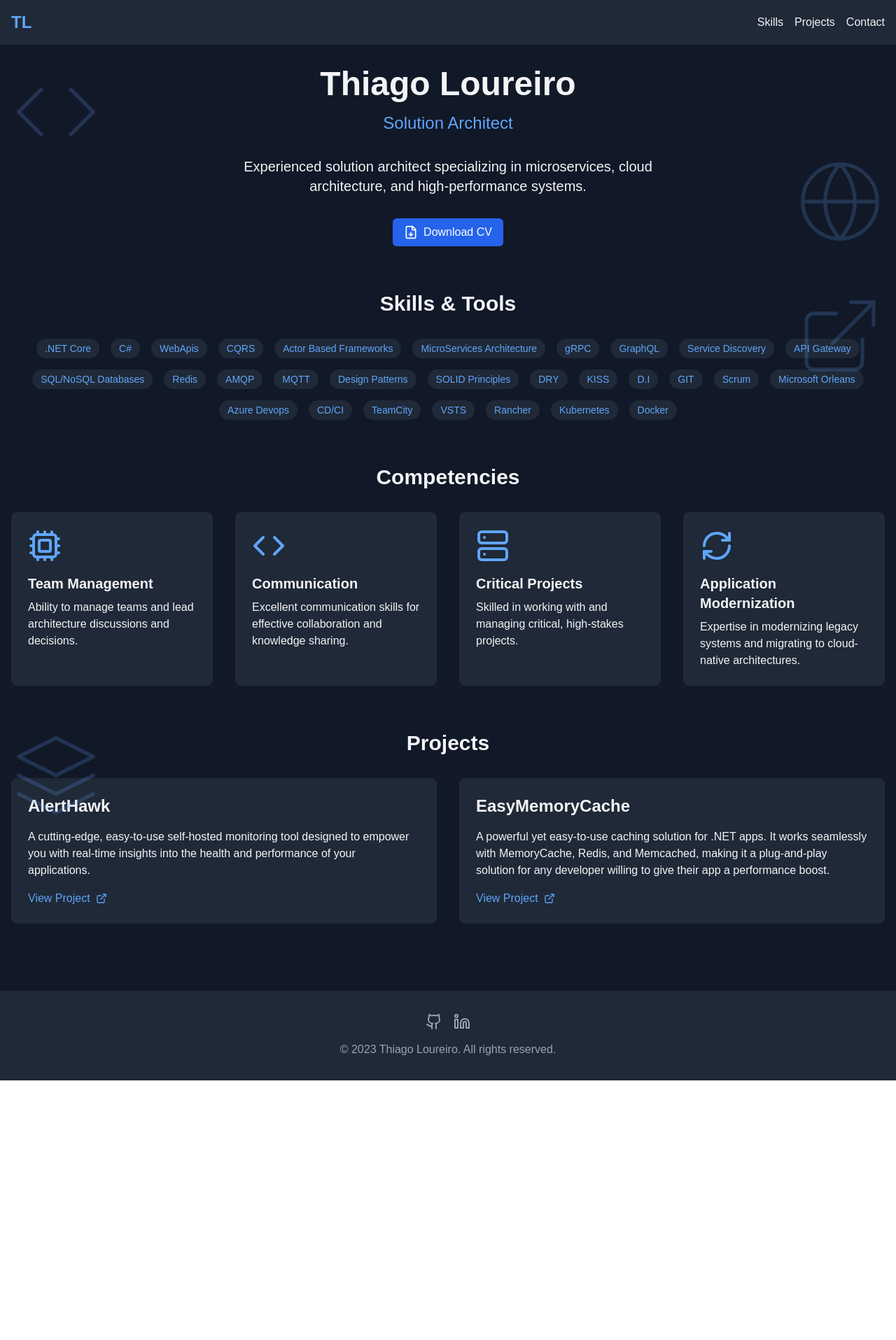
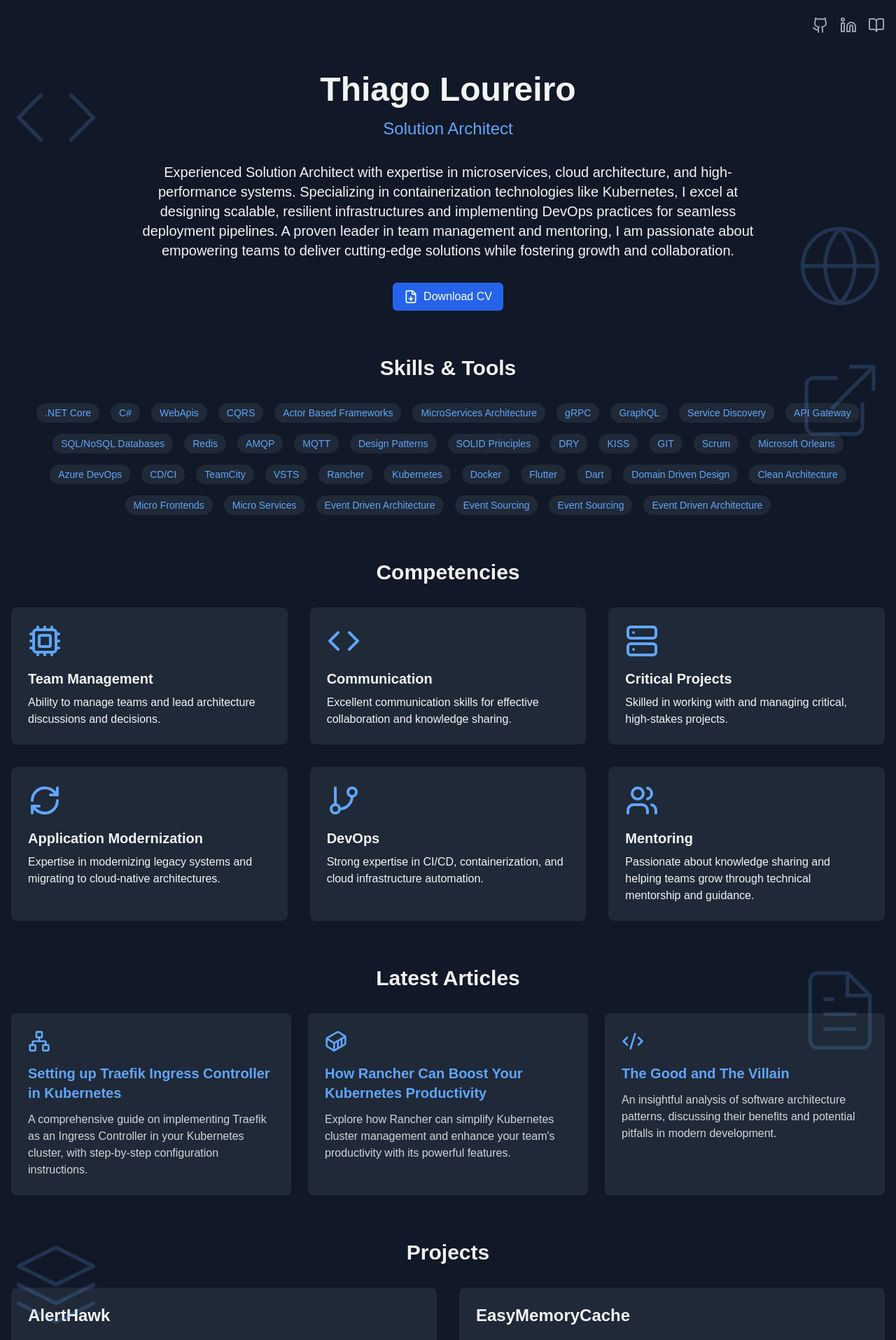
Before and after one commit to thiagoloureiro/thiagoloureiro.github.io, a Next.js app: page / in a window 1280 px wide. Shown: the top 1915 px of the page at 70% size. Before the commit the page ends 1544 px from the top, so only its background shows below. Built offline with nearby package versions, Linux system fonts and the light colour scheme.

Commit message:
new items

```diff
--- /dev/null
+++ b/app/components/ArticlesSection.tsx
@@ -0,0 +1,61 @@
+import Link from 'next/link'
+import { Network, Container, Code2 } from 'lucide-react'
+
+export default function ArticlesSection() {
+  const articles = [
+    {
+      title: "Setting up Traefik Ingress Controller in Kubernetes",
+      description: "A comprehensive guide on implementing Traefik as an Ingress Controller in your Kubernetes cluster, with step-by-step configuration instructions.",
+      url: "https://medium.com/@thiagoloureiro/setting-up-traefik-ingress-controller-in-kubernetes-2c659a2c7347",
+      icon: Network
+    },
+    {
+      title: "How Rancher Can Boost Your Kubernetes Productivity",
+      description: "Explore how Rancher can simplify Kubernetes cluster management and enhance your team's productivity with its powerful features.",
+      url: "https://medium.com/@thiagoloureiro/how-rancher-can-boost-your-kubernetes-productivity-21985dd1d689",
+      icon: Container
+    },
+    {
+      title: "The Good and The Villain",
+      description: "An insightful analysis of software architecture patterns, discussing their benefits and potential pitfalls in modern development.",
+      url: "https://medium.com/@thiagoloureiro/the-good-and-the-villain-ca81aae3464a",
+      icon: Code2
+    }
+  ]
+
+  return (
+    <section id="articles" className="mb-16 relative">
+      <div className="absolute top-0 right-0 w-32 h-32 text-blue-400 opacity-20">
+        <svg xmlns="http://www.w3.org/2000/svg" viewBox="0 0 24 24" fill="none" stroke="currentColor" strokeWidth="1" strokeLinecap="round" strokeLinejoin="round">
+          <path d="M14 2H6a2 2 0 0 0-2 2v16a2 2 0 0 0 2 2h12a2 2 0 0 0 2-2V8z"></path>
+          <polyline points="14 2 14 8 20 8"></polyline>
+          <line x1="16" y1="13" x2="8" y2="13"></line>
+          <line x1="16" y1="17" x2="8" y2="17"></line>
+          <polyline points="10 9 9 9 8 9"></polyline>
+        </svg>
+      </div>
+      <h2 className="text-3xl font-bold mb-8 text-center">Latest Articles</h2>
+      <div className="grid grid-cols-1 md:grid-cols-2 lg:grid-cols-3 gap-6">
+        {articles.map((article, index) => {
+          const IconComponent = article.icon
+          return (
+            <Link
+              href={article.url}
+              key={index}
+              target="_blank"
+              className="bg-gray-800 p-6 rounded-lg hover:bg-gray-700 transition-colors group"
+            >
+              <div className="flex items-center mb-4">
+                <IconComponent className="w-8 h-8 text-blue-400 group-hover:text-blue-300 transition-colors" />
+              </div>
+              <h3 className="text-xl font-semibold mb-3 text-blue-400 group-hover:text-blue-300 transition-colors">
+                {article.title}
+              </h3>
+              <p className="text-gray-300">{article.description}</p>
+            </Link>
+          )
+        })}
+      </div>
+    </section>
+  )
+}
--- a/app/components/Header.tsx
+++ b/app/components/Header.tsx
@@ -1,15 +1,34 @@
 import Link from 'next/link'
+import { Github, Linkedin, BookOpen } from 'lucide-react'
 
 export default function Header() {
   return (
-    <header className="bg-gray-800 py-4">
+    <header className="py-6">
       <nav className="container mx-auto px-4 flex justify-between items-center">
-        <Link href="/" className="text-2xl font-bold text-blue-400">TL</Link>
-        <ul className="flex space-x-4">
-          <li><Link href="#skills" className="hover:text-blue-400 transition-colors">Skills</Link></li>
-          <li><Link href="#projects" className="hover:text-blue-400 transition-colors">Projects</Link></li>
-          <li><Link href="#contact" className="hover:text-blue-400 transition-colors">Contact</Link></li>
-        </ul>
+        <Link href="/" className="text-xl font-bold text-blue-400"></Link>
+        <div className="flex items-center gap-4">
+          <Link
+            href="https://github.com/thiagoloureiro"
+            target="_blank"
+            className="text-gray-400 hover:text-blue-400 transition-colors"
+          >
+            <Github className="w-6 h-6" />
+          </Link>
+          <Link
+            href="https://www.linkedin.com/in/thiago-loureiro-de-azevedo-dev/"
+            target="_blank"
+            className="text-gray-400 hover:text-blue-400 transition-colors"
+          >
+            <Linkedin className="w-6 h-6" />
+          </Link>
+          <Link
+            href="https://medium.com/@thiagoloureiro"
+            target="_blank"
+            className="text-gray-400 hover:text-blue-400 transition-colors"
+          >
+            <BookOpen className="w-6 h-6" />
+          </Link>
+        </div>
       </nav>
     </header>
   )
--- a/app/components/SkillsSection.tsx
+++ b/app/components/SkillsSection.tsx
@@ -2,9 +2,12 @@ export default function SkillsSection() {
   const skills = [
     ".NET Core", "C#", "WebApis", "CQRS", "Actor Based Frameworks", "MicroServices Architecture",
     "gRPC", "GraphQL", "Service Discovery", "API Gateway", "SQL/NoSQL Databases", "Redis",
-    "AMQP", "MQTT", "Design Patterns", "SOLID Principles", "DRY", "KISS", "D.I", "GIT",
-    "Scrum", "Microsoft Orleans", "Azure Devops", "CD/CI", "TeamCity", "VSTS", "Rancher",
-    "Kubernetes", "Docker"
+    "AMQP", "MQTT", "Design Patterns", "SOLID Principles", "DRY", "KISS", "GIT",
+    "Scrum", "Microsoft Orleans", "Azure DevOps", "CD/CI", "TeamCity", "VSTS", "Rancher",
+    "Kubernetes", "Docker", "Flutter", "Dart", "Domain Driven Design", "Clean Architecture",
+    "Micro Frontends", "Micro Services", "Event Driven Architecture", "Event Sourcing",
+    "Event Sourcing", "Event Driven Architecture"
+
   ]
 
   return (
--- a/app/page.tsx
+++ b/app/page.tsx
@@ -4,7 +4,8 @@ import SkillsSection from './components/SkillsSection'
 import ProjectsSection from './components/ProjectsSection'
 import Background from './components/Background'
 import CVButton from './components/CVButton'
-import { Code, Cpu, RefreshCw, Server } from 'lucide-react'
+import { Code, Cpu, RefreshCw, Server, GitBranch, Users } from 'lucide-react'
+import ArticlesSection from './components/ArticlesSection'
 
 export default function Home() {
   return (
@@ -28,8 +29,8 @@ export default function Home() {
           </div>
           <h1 className="text-5xl font-bold mb-4">Thiago Loureiro</h1>
           <h2 className="text-2xl text-blue-400 mb-8">Solution Architect</h2>
-          <p className="text-xl max-w-2xl mx-auto mb-8">
-            Experienced solution architect specializing in microservices, cloud architecture, and high-performance systems.
+          <p className="text-xl max-w-4xl mx-auto mb-8">
+            Experienced Solution Architect with expertise in microservices, cloud architecture, and high-performance systems. Specializing in containerization technologies like Kubernetes, I excel at designing scalable, resilient infrastructures and implementing DevOps practices for seamless deployment pipelines. A proven leader in team management and mentoring, I am passionate about empowering teams to deliver cutting-edge solutions while fostering growth and collaboration.
           </p>
           <CVButton />
         </section>
@@ -38,7 +39,7 @@ export default function Home() {
 
         <section className="mb-16 relative">
           <h2 className="text-3xl font-bold mb-8 text-center">Competencies</h2>
-          <div className="grid grid-cols-1 md:grid-cols-2 lg:grid-cols-4 gap-8">
+          <div className="grid grid-cols-1 md:grid-cols-2 lg:grid-cols-3 gap-8">
             <div className="bg-gray-800 p-6 rounded-lg">
               <Cpu className="w-12 h-12 text-blue-400 mb-4" />
               <h3 className="text-xl font-semibold mb-2">Team Management</h3>
@@ -59,8 +60,20 @@ export default function Home() {
               <h3 className="text-xl font-semibold mb-2">Application Modernization</h3>
               <p>Expertise in modernizing legacy systems and migrating to cloud-native architectures.</p>
             </div>
+            <div className="bg-gray-800 p-6 rounded-lg">
+              <GitBranch className="w-12 h-12 text-blue-400 mb-4" />
+              <h3 className="text-xl font-semibold mb-2">DevOps</h3>
+              <p>Strong expertise in CI/CD, containerization, and cloud infrastructure automation.</p>
+            </div>
+            <div className="bg-gray-800 p-6 rounded-lg">
+              <Users className="w-12 h-12 text-blue-400 mb-4" />
+              <h3 className="text-xl font-semibold mb-2">Mentoring</h3>
+              <p>Passionate about knowledge sharing and helping teams grow through technical mentorship and guidance.</p>
+            </div>
           </div>
         </section>
+
+        <ArticlesSection />
 
         <ProjectsSection />
       </main>
```
